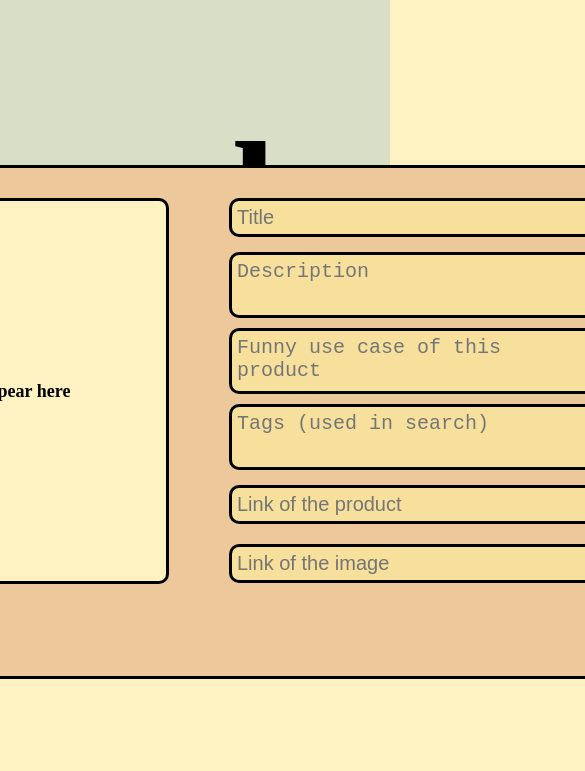
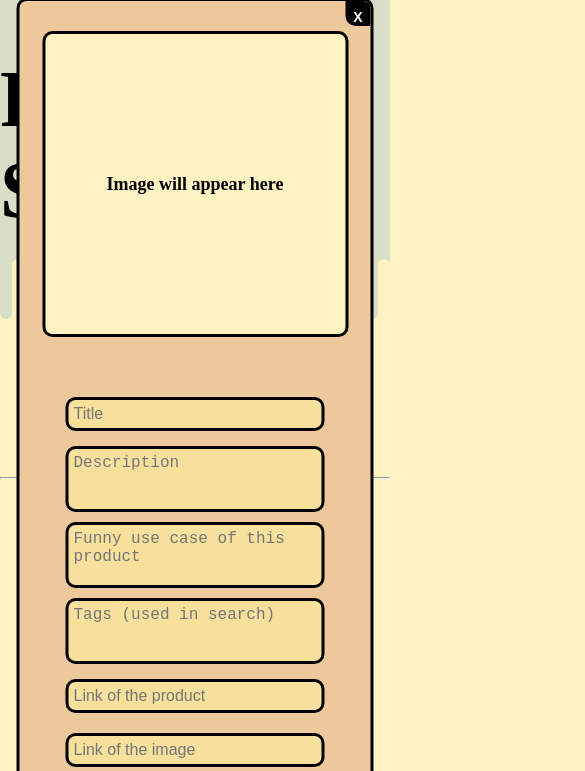
Before and after one commit to Ritesh381/Random-Stuff, a plain HTML site: page index.html in a window 390 px wide. Both pictures are taken after a click on the button "Add a thing". Shown: the top 771 px of the page, 585 px wide, since content can reach past the window. Drawn offline with Linux system fonts and the light colour scheme.

Commit message:
made responsive

```diff
--- a/style.css
+++ b/style.css
@@ -191,3 +191,71 @@ textarea {
     margin: 0;
     line-height: 30px;
 }
+@media screen and (max-width: 768px) {
+    .upper {
+        font-size: 40px;
+    }
+
+    .lower {
+        padding: 40px 20px;
+        font-size: 16px;
+    }
+
+    .lower > button {
+        width: 250px;
+        font-size: 25px;
+        height: 80px;
+        margin: 10px;
+    }
+
+    .desc {
+        padding-right: 20px;
+        padding-left: 20px;
+    }
+
+    .dp {
+        font-size: 20px;
+    }
+
+    .add-block {
+        width: 90%;
+        height: auto;
+    }
+
+    .picture {
+        height: 300px;
+        width: 300px;
+    }
+
+    .input,
+    .textarea {
+        width: 100%;
+    }
+
+    input,
+    textarea {
+        width: 100%;
+        font-size: 16px;
+    }
+
+    .container {
+        flex-direction: column;
+        align-items: center;
+    }
+
+    .details {
+        align-items: center;
+    }
+
+    .add-btn {
+        width: 100px;
+        font-size: 24px;
+        margin-bottom: 10px;
+    }
+
+    ._close {
+        font-size: 14px;
+        width: 25px;
+        height: 25px;
+    }
+}
```
